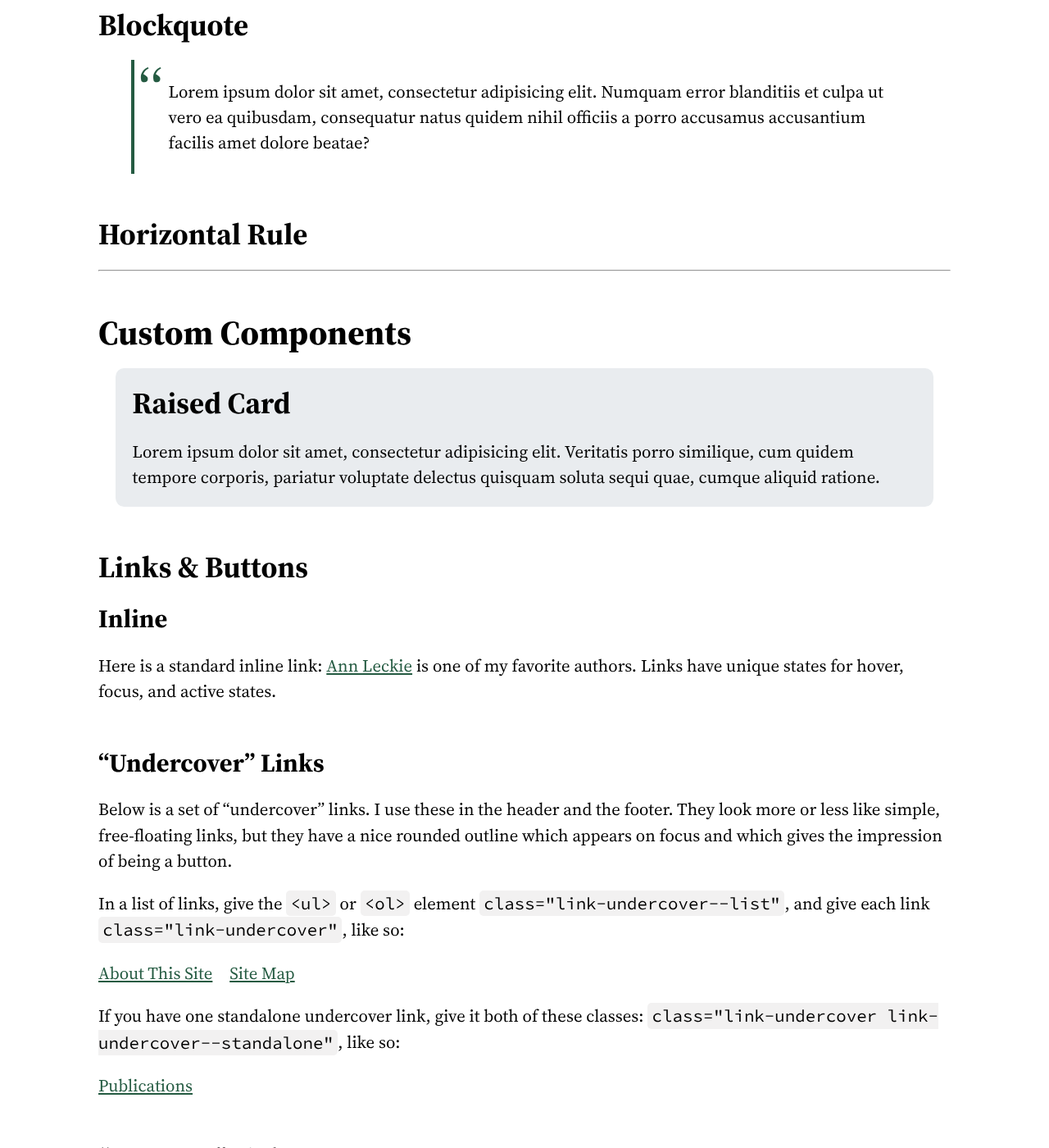
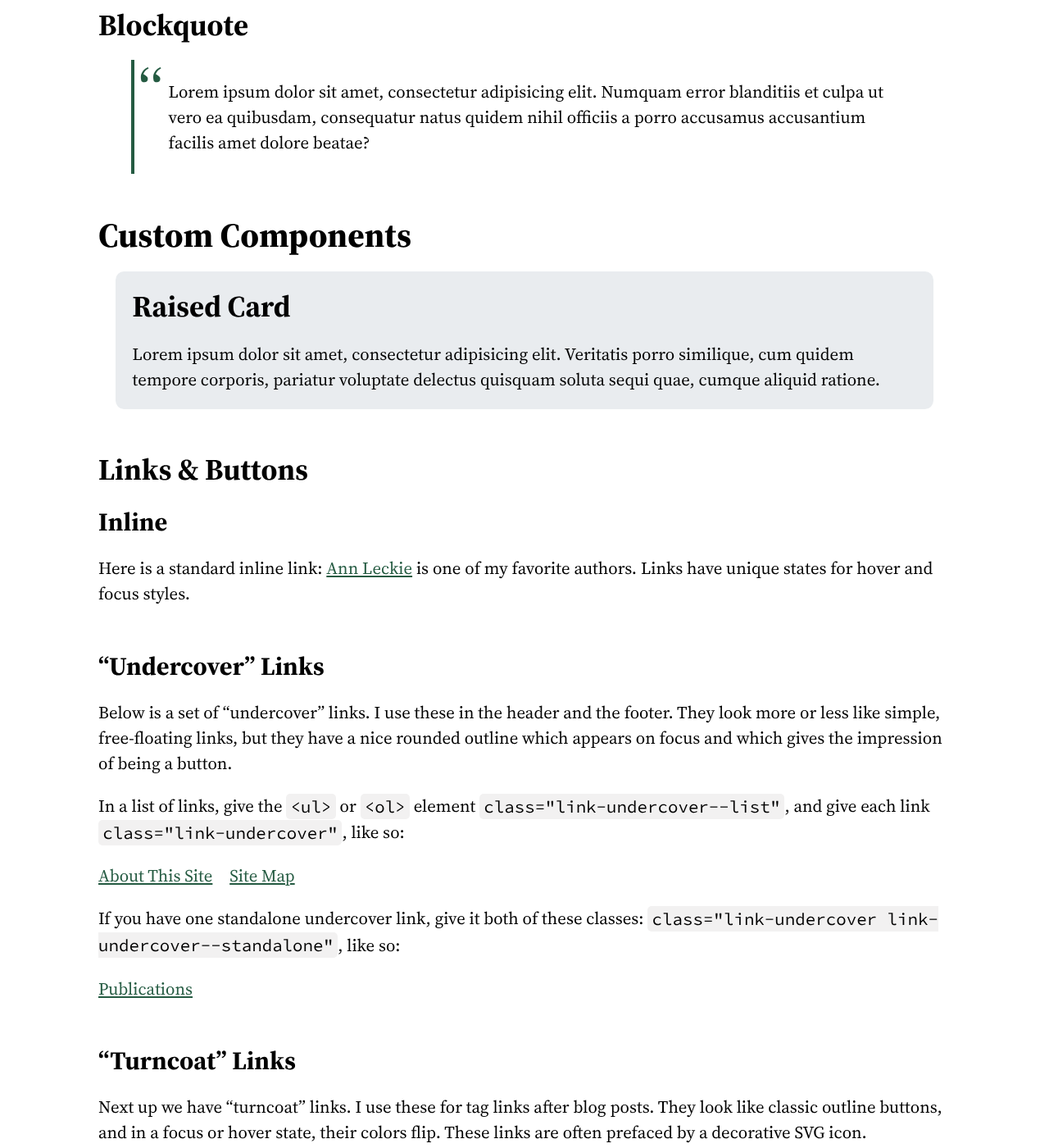
Before and after one commit to cncoulter/camcoulter.com, a Jekyll site: the page built from Design-Guide.html, in a window 1280 px wide and 1400 px high, scrolled down 3991 px. Shown: the whole window at 82% size. Built offline with Jekyll 4.4.1, drawn with Linux system fonts in a browser that asks for light colours; some web fonts are replaced; some of the changed text lies outside the part shown.

Commit message:
Update Design Guide

```diff
--- a/Design-Guide.html
+++ b/Design-Guide.html
@@ -35,7 +35,7 @@ permalink: /About-This-Site/Design-Guide/
 
 <h2 id="inline-elements">Inline Elements</h2>
 
-<p>The <a href="#inline-elements">a element</a>. This element has unique styles for the hover, focus, and active pseudo-classes.</p>
+<p>The <a href="#inline-elements">a element</a>. This element has unique styles for hover and focus states.</p>
 
 <p>Here are some elements that appear bolded: <b>the b element</b>, <strong>the strong element</strong>.</p>
 
@@ -144,10 +144,6 @@ permalink: /About-This-Site/Design-Guide/
   <p>Here is a paragraph underneath a <code>&lt;summary&gt;</code> element within a <code>&lt;details&gt;</code> element.</p>
 </details> -->
 
-<h3>Horizontal Rule</h3>
-
-<hr>
-
 <h2>Custom Components</h2>
 
 <div class="raised">
@@ -159,7 +155,7 @@ permalink: /About-This-Site/Design-Guide/
 
 <h4>Inline</h4>
 
-<p>Here is a standard inline link: <a href="https://annleckie.com/">Ann Leckie</a> is one of my favorite authors. Links have unique states for hover, focus, and active states.</p>
+<p>Here is a standard inline link: <a href="https://annleckie.com/">Ann Leckie</a> is one of my favorite authors. Links have unique states for hover and focus styles.</p>
 
 <h4>“Undercover” Links</h4>
 
```
